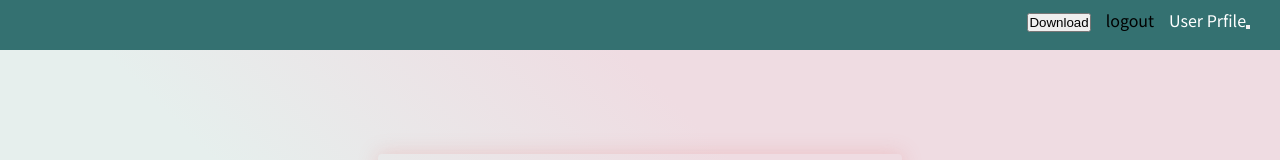
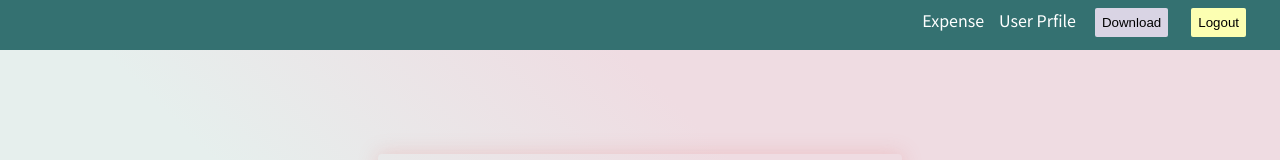
Before and after one commit to sampath11790/ExpenseTracker, a React (Create React App) app: page /expenseform in a window 1280 px wide. Shown: the top 160 px of the page. Built offline with nearby package versions, Linux system fonts and the light colour scheme; no server answers; sample sign-in values are in the browser's storage.

Commit message:
bug fixed

```diff
--- a/src/App.js
+++ b/src/App.js
@@ -1,47 +1,62 @@
-import React, { useContext } from "react";
+import React, { useEffect } from "react";
 import { Route, Switch, Redirect } from "react-router-dom";
 import UserPage from "./components/Login/UserPage";
-// import EmailcontextProvider from "./Context/emailContextprovider";
 import AuthForm from "./components/Login/Login";
-import AuthContex from "./Context/CreateContext";
-// import Dummy from "./components/Dummy";
 import ContactDetails from "./components/Login/ContactDetails";
 import LoadingSpinner from "./components/Loadingspinner/LoadingSpinner";
 import ExpenseForm from "./components/Expense/ExpenseForm";
-import { useSelector } from "react-redux";
+import { useSelector, useDispatch } from "react-redux";
 import Header from "./components/Header/Header";
+import { AuthSliceAction } from "./store/Auth";
 import "./App.css";
 function App() {
-  const ctx = useContext(AuthContex);
+  const Dispatch = useDispatch();
+
   const dark = useSelector((state) => state.expense.darkmode);
 
-  //console.log(ctx);
+  const loginState = useSelector((state) => state.auth.loginState);
+  useEffect(() => {
+    if (localStorage.getItem("islogin") === "true") {
+      console.log("hi");
+      Dispatch(AuthSliceAction.setLoginsate());
+    }
+  }, []);
+  // const loginState = localStorage.getItem("islogin") === "true";
+  console.log(dark);
   return (
-    <div className={dark ? "light" : ""}>
-      <Header></Header>
+    <div className={dark || !loginState ? "light" : ""}>
+      {loginState && <Header></Header>}
+      {console.log("app rendeing")}
+      {!loginState ? (
+        <Route path="/login">
+          <AuthForm></AuthForm>
+        </Route>
+      ) : (
         <Switch>
           <Route path="/contactdetails">
             <ContactDetails></ContactDetails>
           </Route>
-        {/* {ctx.loginState && ( */}
+
           <Route path="/userpage" exact>
             <UserPage></UserPage>
           </Route>
-        {/* )} */}
           <Route path="/loading">
             <LoadingSpinner></LoadingSpinner>
           </Route>
+          <Route path="/expenseform" exact>
+            <ExpenseForm></ExpenseForm>
+          </Route>
           <Route path="/login" exact>
             <AuthForm></AuthForm>
-        </Route>
-        <Route path="/expenseform" exact>
-          <ExpenseForm></ExpenseForm>
           </Route>
 
           <Route path="*">
             <Redirect to="/login" />
           </Route>
         </Switch>
+      )}
+      {!loginState && <Redirect to="/login" />}
+      {loginState && <Redirect to="/expenseform" />}
     </div>
   );
 }
--- a/src/components/DarktTheme/ThemeToggle.module.css
+++ b/src/components/DarktTheme/ThemeToggle.module.css
@@ -1,29 +1,26 @@
-.dark-btn {
-  background-color: rgb(194, 233, 37);
+.dark-btn button {
+  background-color: rgb(0, 0, 0);
+  box-shadow: 2px 1px 1px white;
+  color: aliceblue;
+  /* border-radius: 20px; */
 }
 .Premium-taggle {
-  border-radius: 12px;
-  background-color: blueviolet;
-  /* color: #000; */
+  border: none;
+  font-weight: bold;
+  border-radius: 2px;
+  padding: 7px;
+  margin: 4px;
   cursor: pointer;
-  font-weight: bold;
-  padding: 15px 25px;
-  text-align: start;
-  transition: 300ms;
-  width: 70%;
-  box-sizing: border-box;
-  border: 0;
-  font-size: 13px;
-  user-select: none;
-  background-color: transparent;
-
-  touch-action: manipulation;
+  /* background-color: #fcffb2; */
+  transition: background-color 1s ease;
 }
 /* .Premium :hover,
   .Premium :active {
     outline: 0;
     background-color: #fbf13f;
   } */
-.light-btn {
-  background-color: rgb(244, 248, 226);
+.light-btn button {
+  /* border-radius: 20px; */
+  color: rgb(6, 11, 14);
+  background-color: rgb(248, 248, 248);
 }
--- a/src/components/Expense/ExpenseForm.js
+++ b/src/components/Expense/ExpenseForm.js
@@ -24,6 +24,13 @@ const ExpenseForm = () => {
       categorys: enteredCategorys.current.value,
       description: enteredDescription.current.value,
     };
+    if (
+      ExpenseObject.amount === "" ||
+      ExpenseObject.categorys === "" ||
+      ExpenseObject.description === ""
+    ) {
+      return;
+    }
     try {
       const response = await fetch(
         `https://expense-tracker-auth-a692a-default-rtdb.firebaseio.com/expense/${
@@ -40,6 +47,7 @@ const ExpenseForm = () => {
       const data = await response.json();
 
       Dispatch(ExpenseSliceAction.updateList(ExpenseObject));
+      Dispatch(ExpenseSliceAction.setIsupdate(false));
 
       enteredAmount.current.value = null;
       enteredCategorys.current.value = null;
--- a/src/components/Header/Header.js
+++ b/src/components/Header/Header.js
@@ -3,13 +3,17 @@ import classes from "./Header.module.css";
 import { NavLink, Route } from "react-router-dom";
 import { useSelector } from "react-redux";
 import ThemeToggle from "../DarktTheme/ThemeToggle";
+import Logout from "./Logout";
 const Header = () => {
   const total = useSelector((state) => state.expense.TotalAmount);
   const Items = useSelector((state) => state.expense.items);
-  // console.log(total);
-  // function fileformate(data) {
-  //   return data.map((item) => item);
+  const loginState = useSelector((state) => state.auth.loginState);
+  // let loginState = false;
+  // if (localStorage.getItem("id") === true) {
+  //   loginState = true;
+  //   console.log(loginState);
   // }
+
   const DownloadHandler = () => {
     console.log("DownloadHandler");
 
@@ -19,7 +23,6 @@ const Header = () => {
     const link = document.createElement("a");
     link.href = window.URL.createObjectURL(blob);
     console.log(link.href);
-    // link.download = `${filename}-${+new Date()}.pdf`;
     link.download = "expense.csv";
     link.click();
     console.log(link);
@@ -28,23 +31,39 @@ const Header = () => {
     console.log("PremiumbuttonHandler");
   };
   const Premium = (
-    <div className={classes["Premium"]}>
-      <button onClick={PremiumbuttonHandler}>Premium</button>
+    <div>
+      <button onClick={PremiumbuttonHandler} className={classes["Premium"]}>
+        Premium
+      </button>
     </div>
   );
   return (
     <div className={classes["container-header"]}>
       <header>
+        {/* {!loginState && (
+          <div>
+            <h3>ExpenseForm</h3>
+          </div>
+        )} */}
+
         <ul>
           <li>
-            <button onClick={DownloadHandler}>Download</button>
+            <NavLink to="/expenseform">Expense</NavLink>
           </li>
+          <li>
+            <NavLink to="/userpage">User Prfile</NavLink>
+          </li>
+
           <li>{total >= 10000 && <ThemeToggle></ThemeToggle>}</li>
-          <li>logout</li>
-          <button></button>
+
           <li>{total >= 10000 && Premium}</li>
           <li>
-            <NavLink to="/userpage">User Prfile</NavLink>
+            <button onClick={DownloadHandler} className={classes.logout}>
+              Download
+            </button>
+          </li>
+          <li>
+            <Logout className={classes.logout}></Logout>
           </li>
         </ul>
       </header>
--- a/src/components/Header/Header.module.css
+++ b/src/components/Header/Header.module.css
@@ -5,6 +5,9 @@
   max-width: 100%;
   /* margin: 0 auto; */
   /* padding: 0 3px; */
+}
+.container-header h3 {
+  color: rgb(255, 255, 255);
 }
 .container-header header {
   background: #347171;
@@ -46,28 +49,34 @@
   color: #6fb98f;
 }
 
+/* .Premium {
+  border-radius: 20px;
+  background-color: rgb(255, 220, 19);
+} */
 .Premium {
-  background-color: rgb(255, 220, 19);
-}
-.Premium button {
-  border-radius: 12px;
-  /* color: #000; */
+  border: none;
+
+  border-radius: 2px;
+  padding: 7px;
+  margin: 4px;
   cursor: pointer;
+  background-color: #ffea00;
+  transition: background-color 1s ease;
   font-weight: bold;
-  padding: 15px 25px;
-  text-align: start;
-  transition: 300ms;
-  width: 70%;
-  box-sizing: border-box;
-  border: 0;
-  font-size: 13px;
-  user-select: none;
-  background-color: transparent;
-
-  touch-action: manipulation;
+  color: #000;
 }
 /* .Premium :hover,
 .Premium :active {
   outline: 0;
   background-color: #fbf13f;
 } */
+.logout {
+  border: none;
+
+  border-radius: 2px;
+  padding: 7px;
+  margin: 4px;
+  cursor: pointer;
+  background-color: #d9d4e4;
+  transition: background-color 1s ease;
+}
--- /dev/null
+++ b/src/components/Header/Logout.js
@@ -0,0 +1,23 @@
+import classes from "./Logout.module.css";
+import { useDispatch } from "react-redux";
+import { AuthSliceAction } from "../../store/Auth";
+import { useHistory } from "react-router-dom";
+const Logout = () => {
+  const History = useHistory();
+  const Dispatch = useDispatch();
+
+  const logoutHandler = () => {
+    Dispatch(AuthSliceAction.setLoginsate(null));
+    localStorage.clear();
+    History.push("/login");
+    console.log("logoutHandler");
+  };
+  return (
+    <div>
+      <button onClick={logoutHandler} className={classes["logout"]}>
+        Logout
+      </button>
+    </div>
+  );
+};
+export default Logout;
--- /dev/null
+++ b/src/components/Header/Logout.module.css
@@ -0,0 +1,10 @@
+.logout {
+  border: none;
+
+  border-radius: 2px;
+  padding: 7px;
+  margin: 4px;
+  cursor: pointer;
+  background-color: #fcffb2;
+  transition: background-color 1s ease;
+}
--- a/src/components/Login/Login.js
+++ b/src/components/Login/Login.js
@@ -21,6 +21,7 @@ const AuthForm = () => {
   const enteredEmail = useRef(null);
   const enteredPassword = useRef(null);
   const enteredconfirmPassword = useRef(null);
+  let Error;
   // LOGIN and SIGNUP handler
   const SubmitHandler = async (event) => {
     event.preventDefault();
@@ -29,7 +30,9 @@ const AuthForm = () => {
       password: enteredPassword.current.value,
       returnSecureToken: true,
     };
-
+    if (!isLogin && obj.password !== enteredconfirmPassword.current.value) {
+      return;
+    }
     try {
       const response = await fetch(isLogin ? loginURL : signupUrl, {
         method: "POST",
@@ -42,12 +45,13 @@ const AuthForm = () => {
       if (data.error) {
         throw new Error(data.error.message);
       } else {
-        localStorage.setItem("id", data.idToken);
-        // setloginStates(true);
-        // History.replace("/expenseform");
-        isLogin
-          ? History.replace("/expenseform")
-          : Dispatch(AuthSliceAction.setisLogin());
+        !isLogin && Dispatch(AuthSliceAction.setisLogin());
+
+        if (isLogin) {
+          localStorage.setItem("id", data.idToken);
+          localStorage.setItem("islogin", "true");
+          Dispatch(AuthSliceAction.setLoginsate(data.idToken));
+        }
       }
     } catch (error) {
       alert(error.message);
--- a/src/store/Auth.js
+++ b/src/store/Auth.js
@@ -5,6 +5,8 @@ const initialAuthstate = {
   isForgetpassword: false,
   logid: null,
   isSignup: false,
+  loginState: false,
+  loginToken: null,
 };
 
 const AuthSlice = createSlice({
@@ -25,6 +27,10 @@ const AuthSlice = createSlice({
       // state.logid = action.payload;
       console.log(action.payload);
     },
+    setLoginsate(state, action) {
+      state.loginState = !state.loginState;
+      state.loginToken = action.payload;
+    },
   },
 });
 
```
Also changed, not shown: 1 other file (tests, documents, lock files or other folders). Lines whose indentation alone changed are shown as unchanged.
